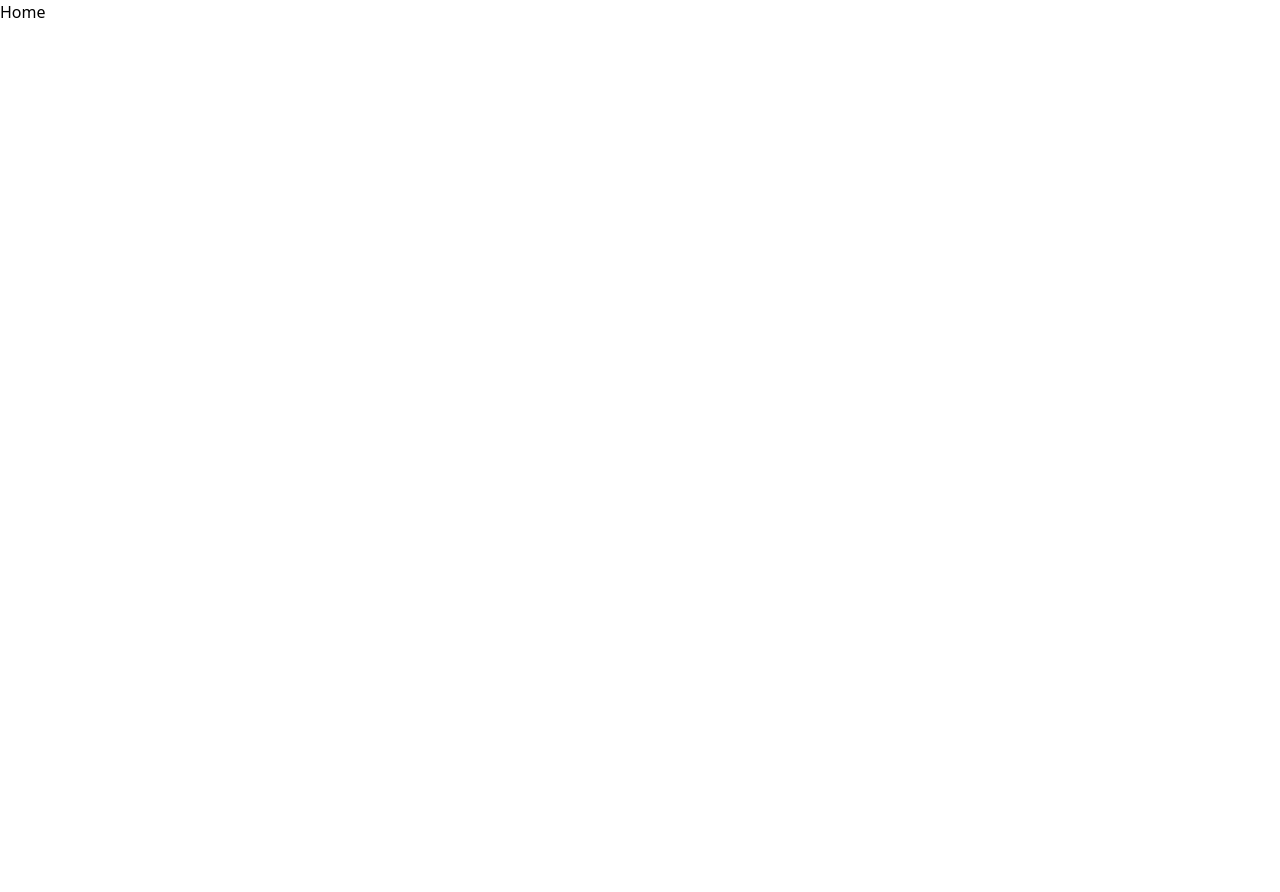
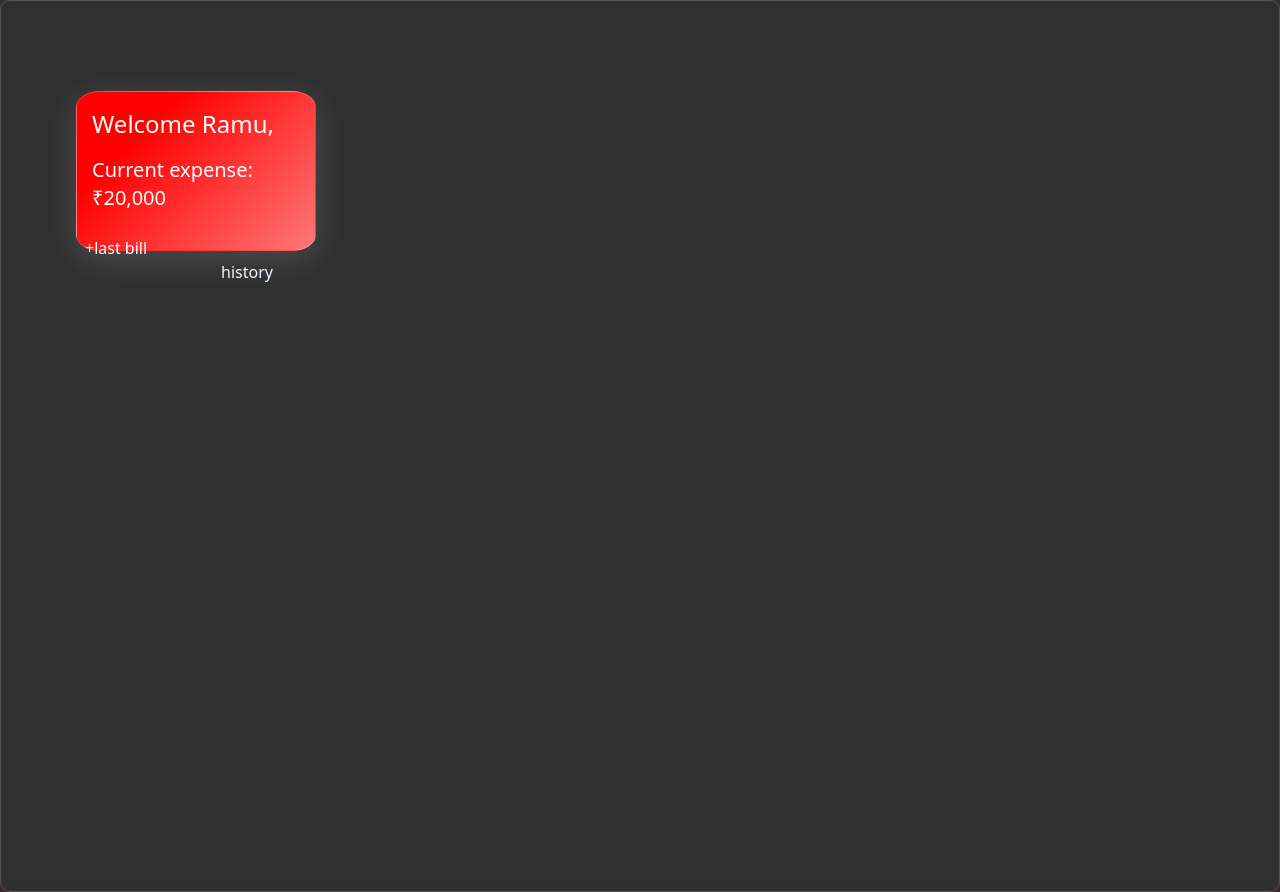
Before and after one commit to Toyashpatil/tiffun, a React (Create React App) app: page / in a window 1280 px wide. Before the commit the page ends 800 px from the top, so only its background shows below. Built offline with nearby package versions, Linux system fonts and the light colour scheme.

Commit message:
feat:homepage

```diff
--- a/src/global.css
+++ b/src/global.css
@@ -17,3 +17,51 @@
     -webkit-backdrop-filter: blur(3.5px);
     border-radius: 10px;
 }
+.card{
+    background-color: #ff7878;
+    background-image: linear-gradient(315deg, #ff7878 0%, #ff0000 74%);
+    height: 20vh;
+    width: 30vh;
+    margin-top: 90px;
+    margin-left: 75px;
+    border-radius: 10%;
+    box-shadow: 0 8px 32px 0 rgba(255, 255, 255, 0.14);
+    backdrop-filter: blur( 4px );
+-webkit-backdrop-filter: blur( 4px );
+border: 1px solid rgba( 255, 255, 255, 0.18 );
+}
+body{
+    background: rgba( 27, 26, 26, 0.9 );
+box-shadow: 0 8px 32px 0 rgba(106, 17, 20, 0.37);
+backdrop-filter: blur( 4px );
+-webkit-backdrop-filter: blur( 4px );
+border-radius: 10px;
+border: 1px solid rgba( 255, 255, 255, 0.18 );
+}
+.page{
+    height: 100vh;
+}
+.your-name{
+    margin-left: 15px;
+    color: white;
+    font-weight: 400;
+    margin-top: 2vh;
+}
+
+.expense{
+    margin-left:15px;
+    margin-top: 2vh;
+    color: white;
+}
+.items{
+    margin-top: 3vh;
+    margin-left: 1vh;
+    color: white;
+    cursor: pointer;
+
+}
+.history{
+    margin-left:9rem;
+    color: aliceblue;
+    cursor: pointer;
+}
--- a/src/pages/Home.jsx
+++ b/src/pages/Home.jsx
@@ -2,7 +2,23 @@ import React from 'react'
 
 const Home = () => {
   return (
-    <div>Home</div>
+   <div className="page">
+    <div className="card">
+        <div className='your-name text-2xl '>
+            <h1>Welcome Ramu,</h1>
+            </div>
+            <div className='expense text-xl'>
+             Current expense:<br></br>
+             ₹20,000
+            </div>
+            <div className="add-items">
+                <button className='items'>+last bill</button>
+                <button className='history'>history</button>
+            </div>
+            </div>
+    </div>
+
+
   )
 }
 
```
